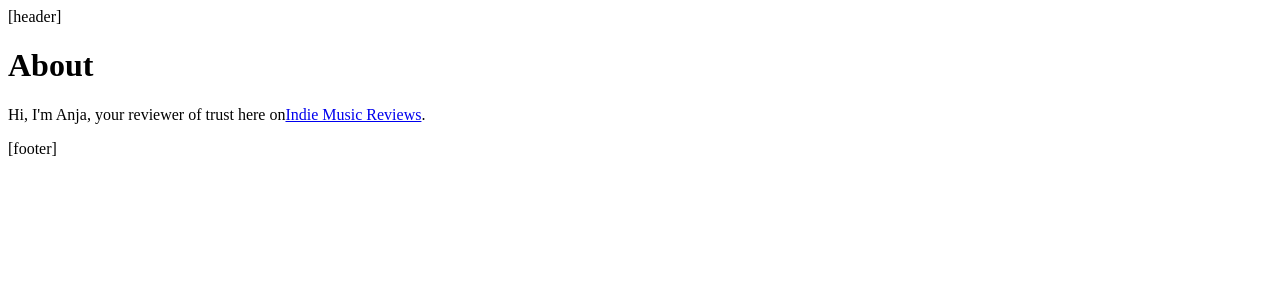
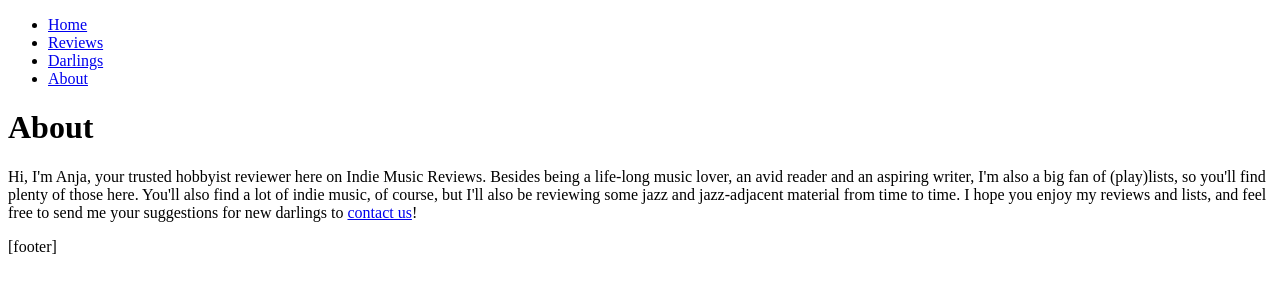
Before and after one commit to anjapetry/nextjs-reviews, a Next.js app: page /about in a window 1280 px wide. Shown: the top 300 px of the page. Built offline with nearby package versions, Linux system fonts and the light colour scheme.

Commit message:
feat:create nav in root layout and add links for routing

```diff
--- a/app/about/page.tsx
+++ b/app/about/page.tsx
@@ -2,8 +2,7 @@ export default function AboutPage() {
     return (
         <>
         <h1>About</h1>
-        <p>Hi, I'm Anja, your reviewer of trust here on
-            <a href="https://indiemusicreviews.com">Indie Music Reviews</a>.
+        <p>Hi, I'm Anja, your trusted hobbyist reviewer here on Indie Music Reviews. Besides being a life-long music lover, an avid reader and an aspiring writer, I'm also a big fan of (play)lists, so you'll find plenty of those here. You'll also find a lot of indie music, of course, but I'll also be reviewing some jazz and jazz-adjacent material from time to time. I hope you enjoy my reviews and lists, and feel free to send me your suggestions for new darlings to <a href="/contact">contact us</a>!
         </p>
         </>
     )
--- a/app/layout.tsx
+++ b/app/layout.tsx
@@ -1,4 +1,5 @@
 import type { ReactNode } from "react";
+import Link from "next/link";
 
 interface LayoutProps {
     children: ReactNode;
@@ -7,9 +8,29 @@ interface LayoutProps {
 export default function RootLayout({ children }: LayoutProps) {
     return (
     <html lang="en">
+        <head>
+            <meta charSet="utf-8" />
+            <title>Indie Music Reviews</title>
+            <meta name="viewport" content="width=device-width, initial-scale=1" />
+        </head>
         <body>
             <header>
-                [header]
+                <nav>
+                    <ul>
+                        <li>
+                            <Link href="/">Home</Link>
+                        </li>
+                        <li>
+                            <Link href="/reviews">Reviews</Link>
+                        </li>
+                        <li>
+                            <Link href="/darlings">Darlings</Link>
+                        </li>
+                        <li>
+                            <Link href="/about">About</Link>
+                        </li>
+                    </ul>
+                </nav>
             </header>
             {children}
             <footer>
```
